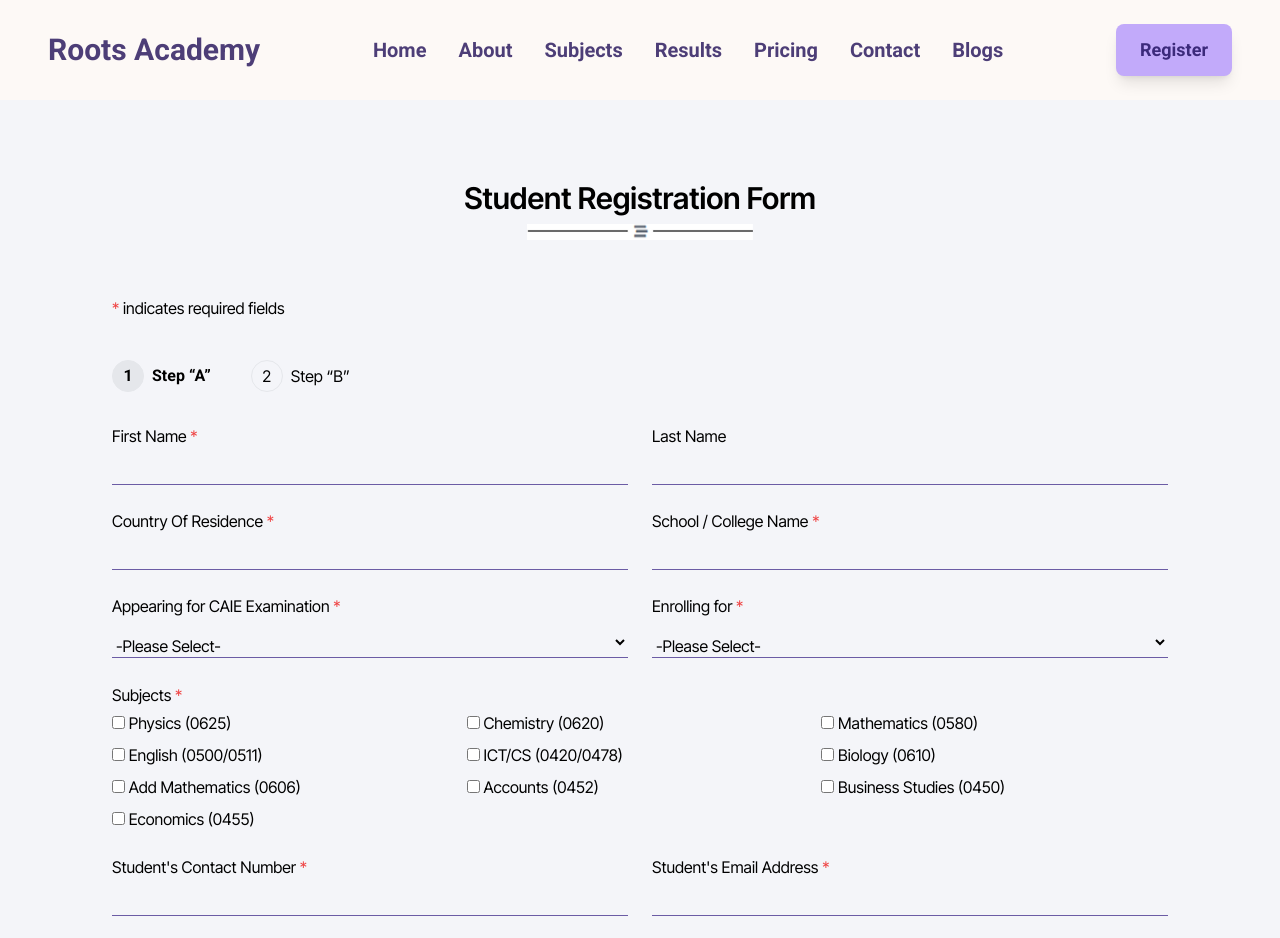
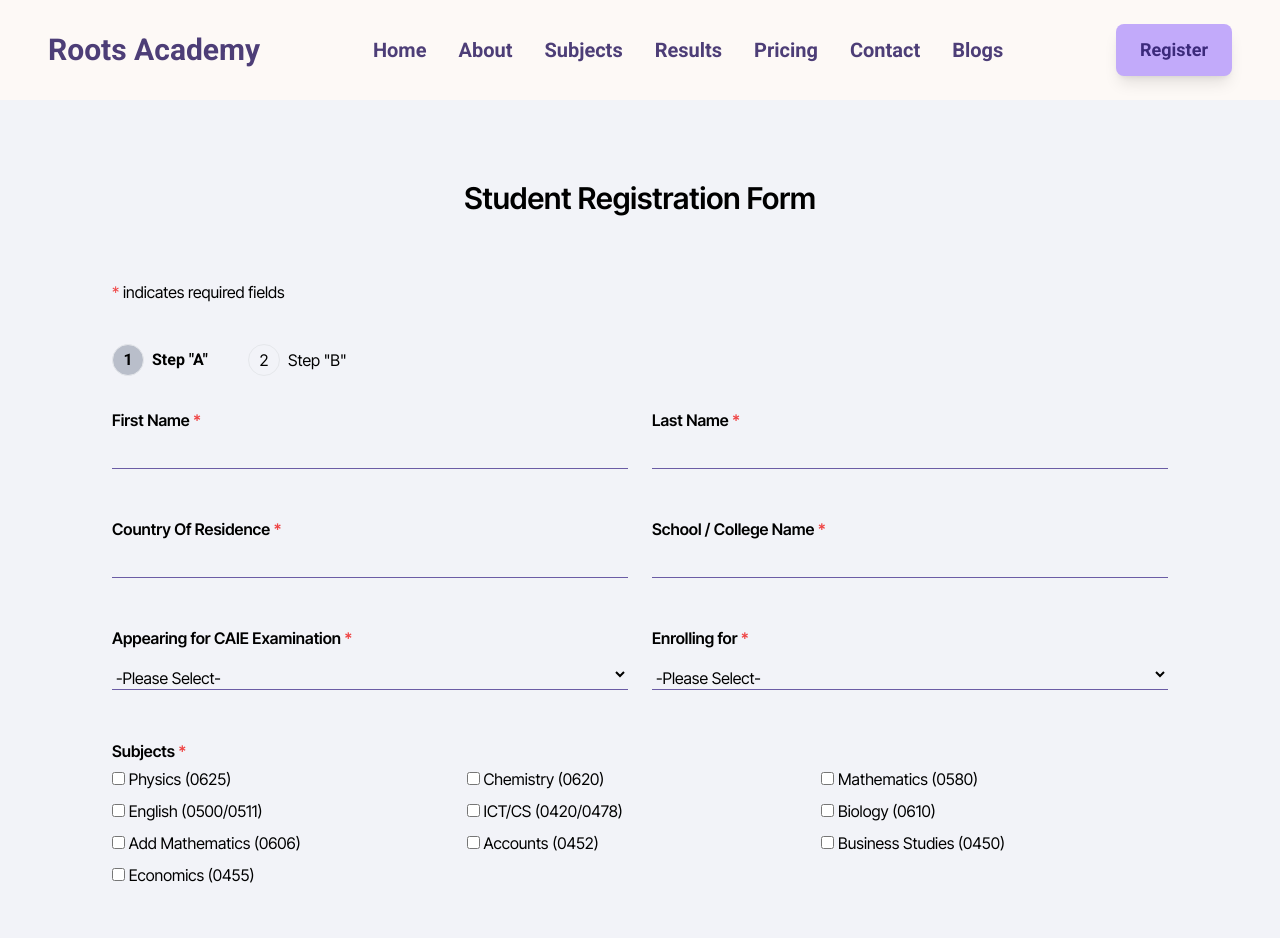
Before and after one commit to muazarif12/rootsacademy, a React (Create React App) app: page /register in a window 1280 px wide. Shown: the top 938 px of the page. Built offline with nearby package versions, Linux system fonts and the light colour scheme; a web font is replaced by a local one.

Commit message:
reg changes

```diff
--- a/src/components/RegistrationForm.js
+++ b/src/components/RegistrationForm.js
@@ -58,25 +58,31 @@
 
   return (
 
-    <div className="max-w-6xl w-full mx-auto py-10 px-6 bg-[#F4F5F9]">
-      <h2 className="text-3xl font-semibold text-center mb-2 font-['Inter_Tight']">Student Registration Form</h2>
+    <div className="max-w-6xl w-full mx-auto py-10 px-6 bg-[#F2F3F8]">
+      <h2 className="text-3xl font-semibold text-center mb-16 font-['Inter_Tight']">Student Registration Form</h2>
 
-      <div className="flex justify-center mb-14">
-        <img src={underline_design} alt="underline_design" className="h-4 w-auto" />
-      </div>
 
       <div className="mb-6">
         <p className="font-medium font-['Inter_Tight'] mb-10"><span className="text-red-500">*</span> indicates required fields</p>
 
         {/* Step indicators */}
+        {/* Step indicators */}
         <div className="flex space-x-10 mb-8">
-          <div className={`flex items-center space-x-2 ${step === 1 ? "font-bold" : "font-['Inter_Tight']"}`}>
-            <div className={`w-8 h-8 rounded-full flex items-center justify-center border ${step === 1 ? "bg-gray-200" : ""}`}>1</div>
-            <span>Step “A”</span>
+          <div className={`flex items-center space-x-2 ${step >= 1 ? "font-bold" : "font-['Inter_Tight']"}`}>
+            <div className={`w-8 h-8 rounded-full flex items-center justify-center border ${step >= 1 ? "bg-[#B9BECA]" : ""}`}>
+              {step >= 2 ? (
+                <svg xmlns="http://www.w3.org/2000/svg" className="h-5 w-5 text-green-500" viewBox="0 0 20 20" fill="currentColor">
+                  <path fillRule="evenodd" d="M16.707 5.293a1 1 0 010 1.414l-8 8a1 1 0 01-1.414 0l-4-4a1 1 0 011.414-1.414L8 12.586l7.293-7.293a1 1 0 011.414 0z" clipRule="evenodd" />
+                </svg>
+              ) : (
+                "1"
+              )}
+            </div>
+            <span>Step "A"</span>
           </div>
           <div className={`flex items-center space-x-2 ${step === 2 ? "font-bold" : "font-['Inter_Tight']"}`}>
-            <div className={`w-8 h-8 rounded-full flex items-center justify-center border ${step === 2 ? "bg-gray-200" : ""}`}>2</div>
-            <span>Step “B”</span>
+            <div className={`w-8 h-8 rounded-full flex items-center justify-center border ${step === 2 ? "bg-[#B9BECA]" : ""}`}>2</div>
+            <span>Step "B"</span>
           </div>
         </div>
       </div>
@@ -86,39 +92,39 @@
           <div className="block space-y-6 md:space-y-0 md:grid md:grid-cols-2 md:gap-6">
             {/* Student Info Fields */}
             <div>
-              <label className="block font-medium font-['Inter_Tight']" >First Name <span className="text-red-500">*</span></label>
+              <label className="block font-semibold font-['Inter_Tight']" >First Name <span className="text-red-500">*</span></label>
               <input type="text" name="firstName" value={formData.firstName} onChange={handleInputChange} className="w-full border-b border-[#6B5CA5] bg-transparent focus:outline-none focus:border-[#6B5CA5] placeholder:text-sm pt-1 mt-2 font-['Inter_Tight']" />
             </div>
             <div>
-              <label className="block font-medium font-['Inter_Tight']">Last Name  </label>
+              <label className="block font-semibold font-['Inter_Tight']">Last Name <span className="text-red-500">*</span>  </label>
               <input type="text" name="lastName" value={formData.lastName} onChange={handleInputChange} className="w-full border-b border-[#6B5CA5] bg-transparent focus:outline-none focus:border-[#6B5CA5] placeholder:text-sm pt-1 mt-2 font-['Inter_Tight']" />
             </div>
             <div>
-              <label className="block font-medium font-['Inter_Tight']">Country Of Residence <span className="text-red-500">*</span></label>
+              <label className="pt-6 block font-semibold font-['Inter_Tight']">Country Of Residence <span className="text-red-500">*</span></label>
               <input type="text" name="countryOfResidence" value={formData.countryOfResidence} onChange={handleInputChange} className="w-full border-b border-[#6B5CA5] bg-transparent focus:outline-none focus:border-[#6B5CA5] placeholder:text-sm pt-1  mt-2 font-['Inter_Tight']" />
             </div>
             <div>
-              <label className="block font-medium font-['Inter_Tight']">School / College Name <span className="text-red-500">*</span></label>
+              <label className="pt-6 block font-semibold font-['Inter_Tight']">School / College Name <span className="text-red-500">*</span></label>
               <input type="text" name="schoolName" value={formData.schoolName} onChange={handleInputChange} className="w-full border-b border-[#6B5CA5] bg-transparent focus:outline-none focus:border-[#6B5CA5] placeholder:text-sm pt-1 mt-2 font-['Inter_Tight']" />
             </div>
             <div>
-              <label className="block font-medium font-['Inter_Tight']">Appearing for CAIE Examination <span className="text-red-500">*</span></label>
-              <select name="caieExam" value={formData.caieExam} onChange={handleInputChange} className="w-full border-b border-[#6B5CA5] bg-transparent focus:outline-none focus:border-[#6B5CA5] placeholder:text-sm pt-[0.565rem] mt-2 font-['Inter_Tight']">
+              <label className="pt-6 block font-semibold font-['Inter_Tight']">Appearing for CAIE Examination <span className="text-red-500">*</span></label>
+              <select name="caieExam" value={formData.caieExam} onChange={handleInputChange} className="w-full border-b border-[#6B5CA5] bg-transparent focus:outline-none focus:border-[#6B5CA5] placeholder:text-sm pt-[0.535rem] mt-2 font-['Inter_Tight']">
                 <option value="">-Please Select-</option>
                 <option value="O Level">O Level</option>
                 <option value="A Level">A Level</option>
               </select>
             </div>
             <div>
-              <label className="block font-medium font-['Inter_Tight']">Enrolling for <span className="text-red-500">*</span></label>
-              <select name="enrollingFor" value={formData.enrollingFor} onChange={handleInputChange} className="w-full border-b border-[#6B5CA5] bg-transparent focus:outline-none focus:border-[#6B5CA5] placeholder:text-sm pt-[0.565rem] mt-2 font-['Inter_Tight']">
+              <label className="pt-6 block font-semibold font-['Inter_Tight']">Enrolling for <span className="text-red-500">*</span></label>
+              <select name="enrollingFor" value={formData.enrollingFor} onChange={handleInputChange} className="w-full border-b border-[#6B5CA5] bg-transparent focus:outline-none focus:border-[#6B5CA5] placeholder:text-sm pt-[0.535rem] mt-2 font-['Inter_Tight']">
                 <option value="">-Please Select-</option>
                 <option value="2025">May/June 2025</option>
                 <option value="2025-nov">Oct/Nov 2025</option>
               </select>
             </div>
             <div className="col-span-2 mt-6">
-              <label className="block mb-1 font-medium font-['Inter_Tight']">Subjects <span className="text-red-500">*</span></label>
+              <label className="pt-6 block mb-1 font-semibold font-['Inter_Tight']">Subjects <span className="text-red-500">*</span></label>
               <div className="grid grid-cols-2 md:grid-cols-3 gap-2 font-medium font-['Inter_Tight']">
                 {[
                   "Physics (0625)",
@@ -139,23 +145,23 @@
               </div>
             </div>
             <div className="mt-6">
-              <label className="block font-medium font-['Inter_Tight']">Student's Contact Number <span className="text-red-500">*</span></label>
+              <label className="pt-6 block font-semibold font-['Inter_Tight']">Student's Contact Number <span className="text-red-500">*</span></label>
               <input type="text" name="contactNumber" value={formData.contactNumber} onChange={handleInputChange} className="w-full border-b border-[#6B5CA5] bg-transparent focus:outline-none focus:border-[#6B5CA5] placeholder:text-sm pt-1 mt-2 font-['Inter_Tight']" />
             </div>
             <div className="mt-6">
-              <label className="block font-medium font-['Inter_Tight']">Student's Email Address <span className="text-red-500">*</span></label>
+              <label className="pt-6 block font-semibold font-['Inter_Tight']">Student's Email Address <span className="text-red-500">*</span></label>
               <input type="email" name="email" value={formData.email} onChange={handleInputChange} className="w-full border-b border-[#6B5CA5] bg-transparent focus:outline-none focus:border-[#6B5CA5] placeholder:text-sm pt-1 mt-2 font-['Inter_Tight']" />
             </div>
             <div className="mt-6">
-              <label className="block font-medium font-['Inter_Tight']">City <span className="text-red-500">*</span></label>
+              <label className="pt-6 block font-semibold font-['Inter_Tight']">City <span className="text-red-500">*</span></label>
               <input type="text" name="city" value={formData.city} onChange={handleInputChange} className="w-full border-b border-[#6B5CA5] bg-transparent focus:outline-none focus:border-[#6B5CA5] placeholder:text-sm pt-1 mt-2 font-['Inter_Tight']" />
             </div>
             <div className="mt-6">
-              <label className="block font-medium font-['Inter_Tight']">Country <span className="text-red-500">*</span></label>
+              <label className="pt-6 block font-semibold font-['Inter_Tight']">Country <span className="text-red-500">*</span></label>
               <input type="text" name="country" value={formData.country} onChange={handleInputChange} className="w-full border-b border-[#6B5CA5] bg-transparent focus:outline-none focus:border-[#6B5CA5] placeholder:text-sm pt-1 mt-2 font-['Inter_Tight']" />
             </div>
             <div className="col-span-2 mt-6">
-              <label className="block mb-1 font-medium font-['Inter_Tight']">Preferred Teaching Language</label>
+              <label className="pt-6 block mb-1 font-semibold font-['Inter_Tight']">Preferred Teaching Language</label>
               <label>
                 <input type="checkbox" name="teachingLanguage" value="Urdu" onChange={handleInputChange} /> Urdu
               </label>
@@ -172,8 +178,8 @@
         {step === 2 && (
           <div className="block space-y-6 md:space-y-0 md:grid md:grid-cols-2 md:gap-6">
             <div>
-              <label className="block block font-medium font-['Inter_Tight']">Relationship with Student <span className="text-red-500">*</span></label>
-              <select name="guardianRelation" value={formData.guardianRelation} onChange={handleInputChange} className="w-full border-b border-[#6B5CA5] bg-transparent focus:outline-none focus:border-[#6B5CA5] placeholder:text-sm pt-[0.565rem] mt-2 font-['Inter_Tight']">
+              <label className="block block font-semibold font-['Inter_Tight']">Relationship with Student <span className="text-red-500">*</span></label>
+              <select name="guardianRelation" value={formData.guardianRelation} onChange={handleInputChange} className="w-full border-b border-[#6B5CA5] bg-transparent focus:outline-none focus:border-[#6B5CA5] placeholder:text-sm pt-[0.535rem] mt-2 font-['Inter_Tight']">
                 <option value="">-Please Select-</option>
                 <option value="Parent">Parent</option>
                 <option value="Sibling">Sibling</option>
@@ -181,19 +187,19 @@
               </select>
             </div>
             <div>
-              <label className="block block font-medium font-['Inter_Tight']">Guardian's Full Name <span className="text-red-500">*</span></label>
+              <label className="block block font-semibold font-['Inter_Tight']">Guardian's Full Name <span className="text-red-500">*</span></label>
               <input type="text" name="guardianName" value={formData.guardianName} onChange={handleInputChange} className="w-full border-b border-[#6B5CA5] bg-transparent focus:outline-none focus:border-[#6B5CA5] placeholder:text-sm pt-1 mt-2 font-['Inter_Tight']" />
             </div>
             <div>
-              <label className="block block font-medium font-['Inter_Tight']">Phone <span className="text-red-500">*</span></label>
+              <label className="pt-6 block block font-semibold font-['Inter_Tight']">Phone <span className="text-red-500">*</span></label>
               <input type="text" name="guardianPhone" value={formData.guardianPhone} onChange={handleInputChange} className="w-full border-b border-[#6B5CA5] bg-transparent focus:outline-none focus:border-[#6B5CA5] placeholder:text-sm pt-1 mt-2 font-['Inter_Tight']" />
             </div>
             <div>
-              <label className="block block font-medium font-['Inter_Tight']">Email <span className="text-red-500">*</span></label>
+              <label className="pt-6 block block font-semibold font-['Inter_Tight']">Email <span className="text-red-500">*</span></label>
               <input type="email" name="guardianEmail" value={formData.guardianEmail} onChange={handleInputChange} className="w-full border-b border-[#6B5CA5] bg-transparent focus:outline-none focus:border-[#6B5CA5] placeholder:text-sm pt-1 mt-2 font-['Inter_Tight']" />
             </div>
             <div className="col-span-2">
-              <label className="block block font-medium font-['Inter_Tight']">How did you get to know about us? <span className="text-red-500">*</span></label>
+              <label className="pt-6 block block font-semibold font-['Inter_Tight']">How did you get to know about us? <span className="text-red-500">*</span></label>
               <select name="referralSource" value={formData.referralSource} onChange={handleInputChange} className="w-full border-b border-[#6B5CA5] bg-transparent focus:outline-none focus:border-[#6B5CA5] placeholder:text-sm pt-[0.565rem] mt-2 font-['Inter_Tight']">
                 <option value="">-Please Select-</option>
                 <option value="Facebook">Facebook</option>
@@ -203,7 +209,7 @@
               </select>
             </div>
             <div className="col-span-2">
-              <label className="block block font-medium font-['Inter_Tight']">Referral Code <span className="text-sm text-gray-500">(if any)</span></label>
+              <label className="pt-6 block block font-semibold font-['Inter_Tight']">Referral Code <span className="text-sm text-gray-500">(if any)</span></label>
               <input type="text" name="referralCode" value={formData.referralCode} onChange={handleInputChange} className="w-full border-b border-[#6B5CA5] bg-transparent focus:outline-none focus:border-[#6B5CA5] placeholder:text-sm pt-1 mt-2 font-['Inter_Tight']" />
             </div>
           </div>
--- a/src/pages/Register.js
+++ b/src/pages/Register.js
@@ -3,7 +3,7 @@
 import Footer from "../components/Footer";
 const Register = () => {
   return (
-    <div className="min-h-screen bg-[#F4F5F9]">
+    <div className="min-h-screen bg-[#F2F3F8]">
       <div className="max-w-6xl mx-auto py-10 px-6">
         <RegistrationForm />
       </div>
```
